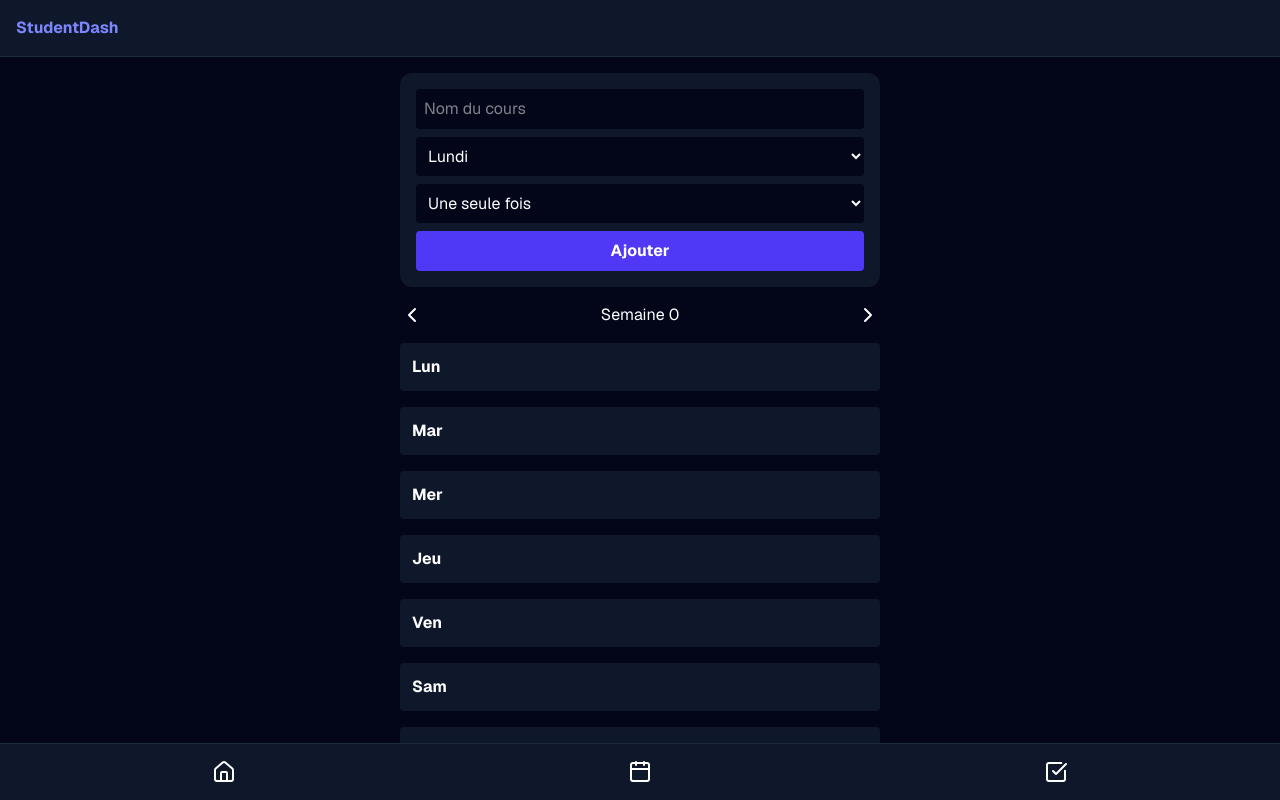
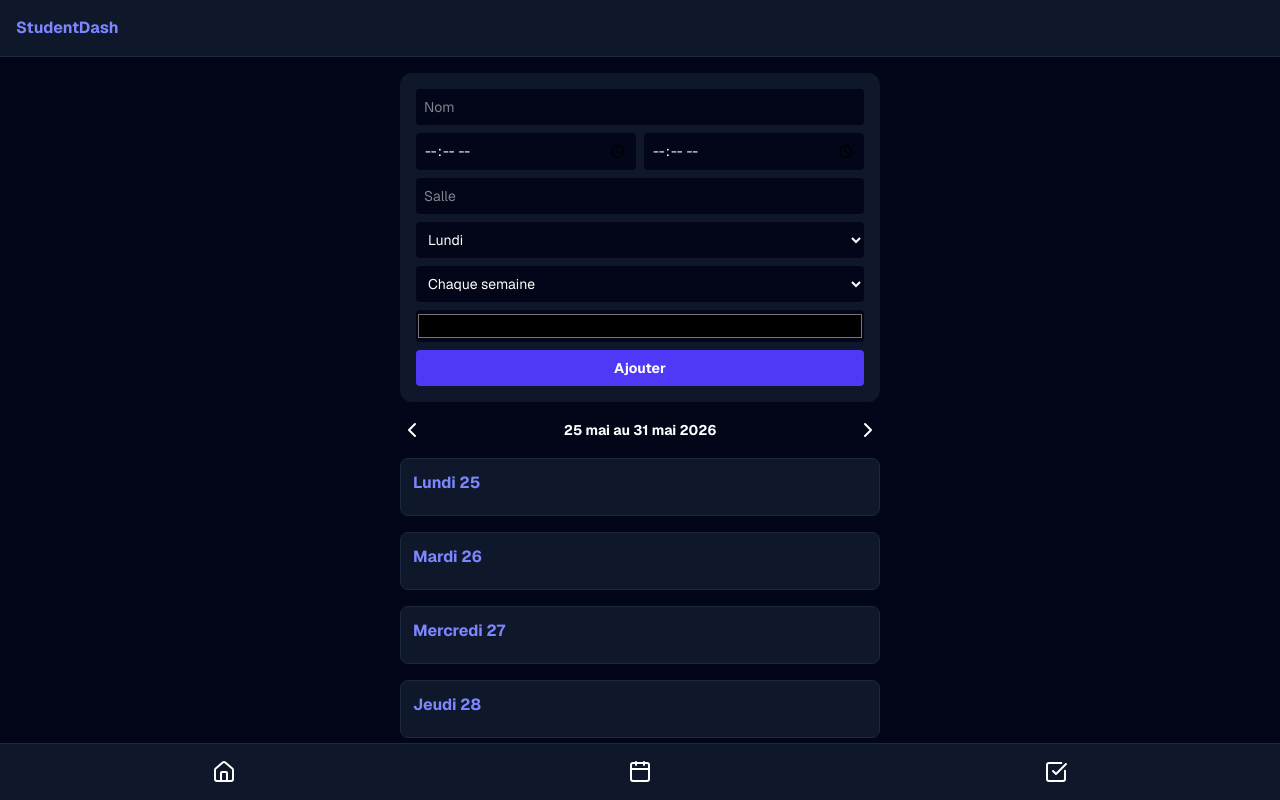
Before and after one commit to Srizas/todo-app, a Next.js app: page / in a window 1280 px wide. Both pictures are taken after a click on the button 640 px from the left and 772 px from the top of the page. Shown: the top 800 px of the page. Built offline with nearby package versions, Linux system fonts and the light colour scheme.

Commit message:
Update page.js

```diff
--- a/app/page.js
+++ b/app/page.js
@@ -1,91 +1,91 @@
 'use client';
 
 import React, { useState, useEffect } from 'react';
-import { Home, Calendar, CheckSquare, Trash2, Plus, ChevronLeft, ChevronRight } from 'lucide-react';
+import { Home, Calendar, CheckSquare, Trash2, Plus, ChevronLeft, ChevronRight, Clock, MapPin, Palette } from 'lucide-react';
 
 export default function App() {
   const [activeTab, setActiveTab] = useState('home');
-  const [weekOffset, setWeekOffset] = useState(0);
+  const [offset, setOffset] = useState(0);
   const [courses, setCourses] = useState([]);
   const [todos, setTodos] = useState([]);
-  const [isLoaded, setIsLoaded] = useState(false);
 
   useEffect(() => {
     setCourses(JSON.parse(localStorage.getItem('courses') || '[]'));
     setTodos(JSON.parse(localStorage.getItem('todos') || '[]'));
-    setIsLoaded(true);
   }, []);
 
   useEffect(() => {
-    if (isLoaded) {
-      localStorage.setItem('courses', JSON.stringify(courses));
-      localStorage.setItem('todos', JSON.stringify(todos));
-    }
-  }, [courses, todos, isLoaded]);
+    localStorage.setItem('courses', JSON.stringify(courses));
+    localStorage.setItem('todos', JSON.stringify(todos));
+  }, [courses, todos]);
 
   const addCourse = (e) => {
     e.preventDefault();
     const f = e.target;
     setCourses([...courses, {
-      id: Date.now(), name: f.name.value, day: f.day.value,
-      freq: f.freq.value, start: new Date().toISOString().split('T')[0], except: []
+      id: Date.now(), name: f.name.value, day: f.day.value, freq: f.freq.value,
+      start: f.start.value, end: f.end.value, room: f.room.value, color: f.color.value,
+      startDate: new Date().toISOString().split('T')[0], except: []
     }]);
     f.reset();
   };
 
-  const isVisible = (c, date) => {
-    if (c.except.includes(date.toISOString().split('T')[0])) return false;
-    const diff = Math.floor((date - new Date(c.start)) / (1000 * 60 * 60 * 24 * 7));
-    if (c.freq === 'jamais') return date.toISOString().split('T')[0] === c.start;
-    if (c.freq === 'semaine') return true;
-    if (c.freq === '2semaines') return diff % 2 === 0;
-    if (c.freq === 'mois') return date.getDate() === new Date(c.start).getDate();
-    return false;
+  const getWeekDates = (off) => {
+    const d = new Date();
+    d.setDate(d.getDate() + (off * 7) - (d.getDay() === 0 ? 6 : d.getDay() - 1));
+    return Array.from({ length: 7 }, (_, i) => {
+      const day = new Date(d);
+      day.setDate(day.getDate() + i);
+      return day;
+    });
   };
 
-  const getWeek = (offset) => {
-    const d = new Date(); d.setDate(d.getDate() + (offset * 7) - (d.getDay() - 1));
-    return Array.from({ length: 7 }, (_, i) => { const day = new Date(d); day.setDate(day.getDate() + i); return day; });
-  };
+  const week = getWeekDates(offset);
+  const range = `${week[0].toLocaleDateString('fr-FR', {day:'numeric', month:'long'})} au ${week[6].toLocaleDateString('fr-FR', {day:'numeric', month:'long', year:'numeric'})}`;
 
   return (
     <div className="min-h-screen bg-slate-950 text-white pb-20 font-sans">
-      <nav className="p-4 border-b border-slate-800 bg-slate-900 sticky top-0 z-50"><h1 className="font-bold text-indigo-400">StudentDash</h1></nav>
-      <main className="p-4 max-w-lg mx-auto">
+      <nav className="p-4 bg-slate-900 border-b border-slate-800 sticky top-0 z-50 font-bold text-indigo-400">StudentDash</nav>
+
+      <main className="p-4 max-w-lg mx-auto space-y-6">
         {activeTab === 'home' && (
           <div className="space-y-4">
             <h2 className="text-xl font-bold">Aujourd'hui</h2>
-            {courses.filter(c => isVisible(c, new Date())).map(c => (
-              <div key={c.id} className="bg-slate-900 p-4 rounded-xl flex justify-between">{c.name}</div>
-            ))}
+            {courses.map(c => <div key={c.id} className="p-4 bg-slate-900 rounded-xl border-l-4" style={{borderColor: c.color}}>{c.name} - {c.start}</div>)}
           </div>
         )}
 
         {activeTab === 'calendar' && (
           <div className="space-y-4">
-            <form onSubmit={addCourse} className="bg-slate-900 p-4 rounded-xl space-y-2">
-              <input name="name" placeholder="Nom du cours" className="w-full p-2 bg-slate-950 rounded" required />
-              <select name="day" className="w-full p-2 bg-slate-950 rounded">{['Lundi', 'Mardi', 'Mercredi', 'Jeudi', 'Vendredi', 'Samedi', 'Dimanche'].map(d => <option key={d}>{d}</option>)}</select>
+            <form onSubmit={addCourse} className="bg-slate-900 p-4 rounded-xl space-y-2 text-sm">
+              <input name="name" placeholder="Nom" className="w-full p-2 bg-slate-950 rounded" required />
+              <div className="flex gap-2">
+                <input name="start" type="time" className="w-1/2 p-2 bg-slate-950 rounded" required />
+                <input name="end" type="time" className="w-1/2 p-2 bg-slate-950 rounded" required />
+              </div>
+              <input name="room" placeholder="Salle" className="w-full p-2 bg-slate-950 rounded" />
+              <select name="day" className="w-full p-2 bg-slate-950 rounded">{['Lundi','Mardi','Mercredi','Jeudi','Vendredi','Samedi','Dimanche'].map(d => <option key={d}>{d}</option>)}</select>
               <select name="freq" className="w-full p-2 bg-slate-950 rounded">
-                <option value="jamais">Une seule fois</option>
                 <option value="semaine">Chaque semaine</option>
                 <option value="2semaines">Toutes les 2 semaines</option>
                 <option value="mois">Tous les mois</option>
               </select>
+              <input name="color" type="color" className="w-full h-8 bg-slate-950 rounded" />
               <button className="w-full bg-indigo-600 p-2 rounded font-bold">Ajouter</button>
             </form>
-            <div className="flex justify-between items-center">
-              <button onClick={() => setWeekOffset(o => o - 1)}><ChevronLeft /></button>
-              <span>Semaine {weekOffset}</span>
-              <button onClick={() => setWeekOffset(o => o + 1)}><ChevronRight /></button>
+
+            <div className="flex justify-between items-center text-sm font-bold">
+              <button onClick={() => setOffset(o => o - 1)}><ChevronLeft/></button>
+              <span>{range}</span>
+              <button onClick={() => setOffset(o => o + 1)}><ChevronRight/></button>
             </div>
-            {getWeek(weekOffset).map((d, i) => (
-              <div key={i} className="bg-slate-900 p-3 rounded">
-                <p className="font-bold">{['Lun','Mar','Mer','Jeu','Ven','Sam','Dim'][i]}</p>
-                {courses.filter(c => c.day === ['Lundi','Mardi','Mercredi','Jeudi','Vendredi','Samedi','Dimanche'][i] && isVisible(c, d)).map(c => (
-                  <div key={c.id} className="flex justify-between py-1">
-                    {c.name}
-                    <button onClick={() => setCourses(courses.map(x => x.id === c.id ? {...x, except: [...x.except, d.toISOString().split('T')[0]]} : x))} className="text-rose-500 text-xs">Suppr</button>
+            {week.map((d, i) => (
+              <div key={i} className="bg-slate-900 p-3 rounded-lg border border-slate-800">
+                <p className="text-indigo-400 font-bold mb-2">{['Lundi','Mardi','Mercredi','Jeudi','Vendredi','Samedi','Dimanche'][i]} {d.getDate()}</p>
+                {courses.filter(c => c.day === ['Lundi','Mardi','Mercredi','Jeudi','Vendredi','Samedi','Dimanche'][i]).map(c => (
+                  <div key={c.id} className="flex justify-between items-center bg-slate-950 p-2 my-1 rounded text-xs">
+                    <div>{c.name} <span className="opacity-50">({c.start} - {c.room})</span></div>
+                    <button onClick={() => setCourses(courses.filter(x => x.id !== c.id))} className="text-rose-500"><Trash2 size={14}/></button>
                   </div>
                 ))}
               </div>
@@ -97,12 +97,13 @@ export default function App() {
           <div className="space-y-4">
             <form onSubmit={(e) => { e.preventDefault(); setTodos([...todos, {id:Date.now(), text:e.target.t.value}]); e.target.reset(); }} className="flex gap-2">
               <input name="t" className="flex-1 p-2 bg-slate-900 rounded" required />
-              <button className="bg-emerald-600 px-4 rounded"><Plus /></button>
+              <button className="bg-emerald-600 px-4 rounded"><Plus/></button>
             </form>
             {todos.map(t => <div key={t.id} className="p-3 bg-slate-900 rounded flex justify-between">{t.text}<button onClick={() => setTodos(todos.filter(x => x.id !== t.id))} className="text-rose-500"><Trash2 size={16}/></button></div>)}
           </div>
         )}
       </main>
+
       <div className="fixed bottom-0 w-full bg-slate-900 p-4 flex justify-around border-t border-slate-800">
         <button onClick={() => setActiveTab('home')}><Home /></button>
         <button onClick={() => setActiveTab('calendar')}><Calendar /></button>
```
